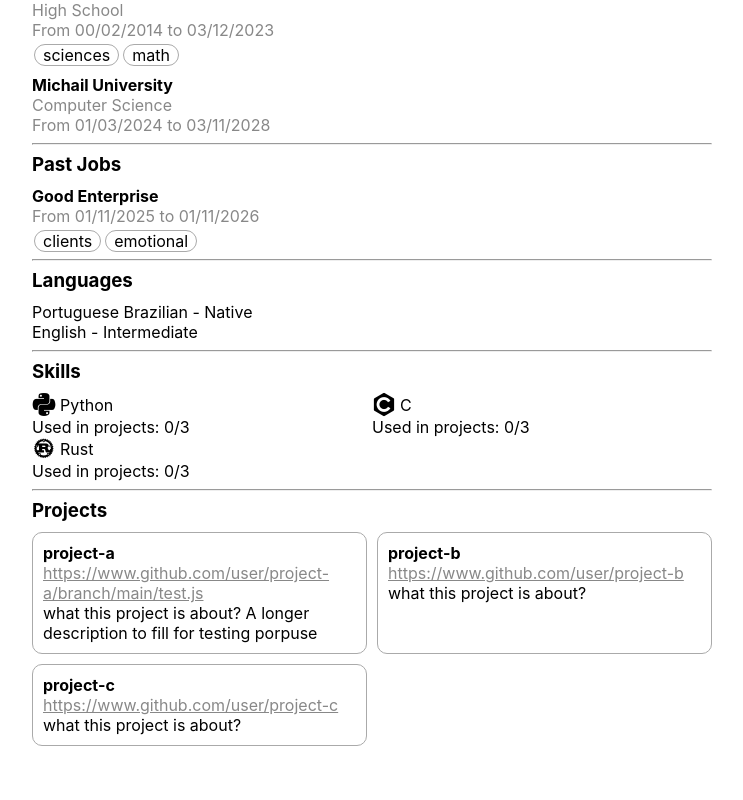
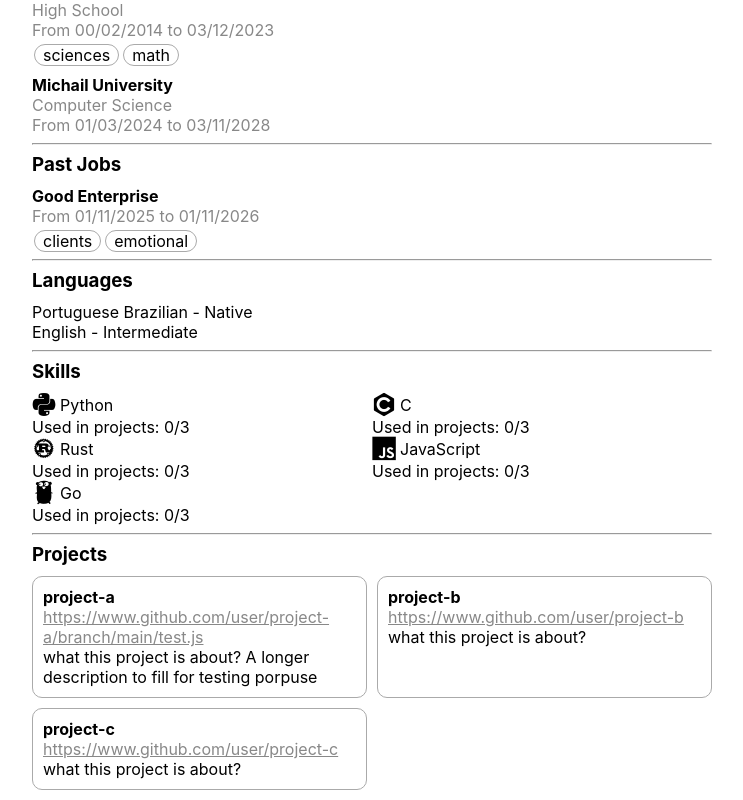
Before and after one commit to Johnnathan28/my-page, a JavaScript app: page / in a window 1280 px wide. Shown: the part 467-1267 px from the top of the page, without its empty margins (268-1011 px from the left). Before the commit the page ends 1223 px from the top, so only its background shows below. Built offline with nearby package versions, Linux system fonts and the light colour scheme; the HTML template or start-up script is replaced by a standard one.

Commit message:
Add more skills for testing

```diff
--- a/src/pages/curriculum-vitae/index.js
+++ b/src/pages/curriculum-vitae/index.js
@@ -229,7 +229,9 @@ const g = {
   skills: [
     new Skill("Python", new Level(0), "devicon-python-plain"),
     new Skill("C", new Level(Level.Skilled), "devicon-c-plain"),
-    new Skill("Rust", new Level(Level.Fluent), "devicon-rust-plain")
+    new Skill("Rust", new Level(Level.Fluent), "devicon-rust-plain"),
+    new Skill("JavaScript", new Level(0), "devicon-javascript-plain"),
+    new Skill("Go", new Level(0), "devicon-go-plain"),
   ],
   languages: [
     new Skill("Portuguese Brazilian", new Level(Level.Native, true)),
```
